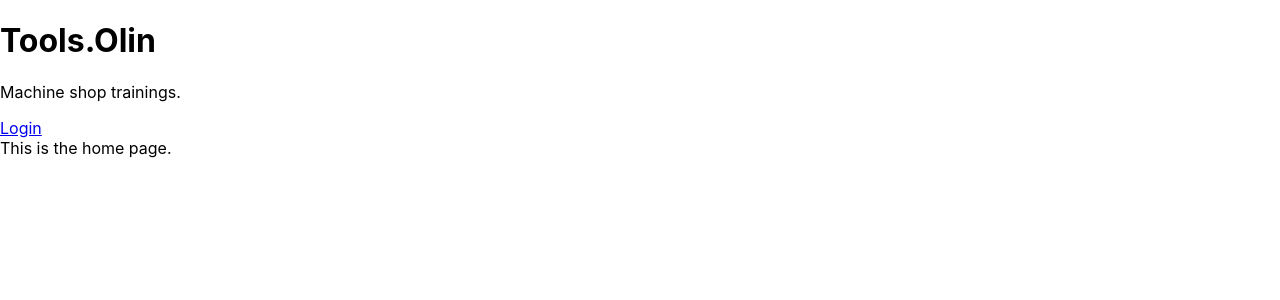
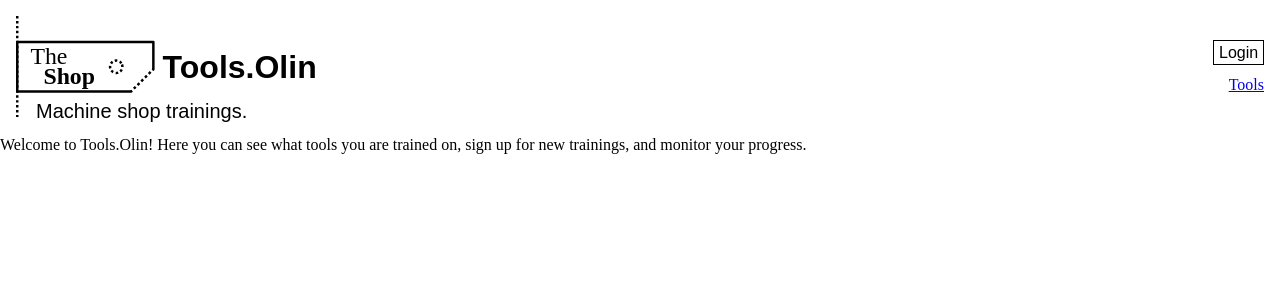
Before and after one commit to jack-greenberg/tools.olin.edu, a React (Create React App) app in the folder web/: page / in a window 1280 px wide. Shown: the top 300 px of the page. Built offline with nearby package versions, Linux system fonts and the light colour scheme; no server answers; a web font is replaced by a local one.

Commit message:
ADD: header styles

```diff
--- a/web/src/App.jsx
+++ b/web/src/App.jsx
@@ -5,7 +5,6 @@ import { Provider } from "react-redux";
 
 import Router from "./Router";
 import store from "./Reducer";
-import { Header } from "./components";
 import { login, logout } from "./auth";
 import "./App.scss";
 
@@ -48,7 +47,6 @@ const App = () => {
   return (
     <>
       <Provider store={store}>
-        <Header />
         <Router />
       </Provider>
     </>
--- a/web/src/App.scss
+++ b/web/src/App.scss
@@ -0,0 +1,13 @@
+h1 {
+    font-size: 2em;
+}
+
+h2 {
+    font-size: 1.5em;
+}
+h3 {
+    font-size: 1.15em;
+}
+h4, h5, h6 {
+    font-size: 1em;
+}
--- a/web/src/Router.jsx
+++ b/web/src/Router.jsx
@@ -3,13 +3,18 @@ import { BrowserRouter as Router, Route, Switch } from "react-router-dom";
 
 import Home from "./pages/Home";
 import Tools from "./pages/Tools";
+import Tool from "./pages/Tool";
+
+import { Header } from "./components";
 
 const AppRouter = () => {
   return (
     <Router>
+      <Header />
       <Switch>
         <Route exact path="/" render={() => <Home />} />
-        <Route path="/tools" render={() => <Tools />} />
+        <Route exact path="/tools" render={() => <Tools />} />
+        <Route path="/tools/:tool" render={tool => <Tool tool={tool}/>} />
         <Route render={() => (<div>404 :(</div>)} />
       </Switch>
     </Router>
--- a/web/src/components/Header/Header.js
+++ b/web/src/components/Header/Header.js
@@ -1,22 +1,111 @@
 import React from "react";
 import { useSelector } from "react-redux";
+import styled from "styled-components";
+import { Link } from "react-router-dom";
+
+import { ReactComponent as ShopLogo } from "../../images/logo.svg";
+
+const StyledHeader = styled.header`
+  padding: 1rem;
+  display: flex;
+  justify-content: space-between;
+  align-items: center;
+`
+
+const HeaderLeft = styled.div`
+`
+
+const StyledHeadline = styled.p`
+  display: flex;
+  align-items: center;
+  margin-bottom: -1em;
+
+  & svg {
+    width: 30%;
+    margin-right: .5em;
+  }
+  & .title {
+    font-size: 2em;
+    font-family: 'din-2014', sans-serif;
+    font-weight: bold;
+    color: black;
+    text-decoration: none;
+  }
+`
+const StyledSubtitle = styled.p`
+  font-size: 1.25em;
+  font-family: 'din-2014', sans-serif;
+  margin-left: 1em;
+`
 
 const Header = (props) => {
   const auth = useSelector(state => state.auth);
 
   return (
-    <div>
-      <h1>Tools.Olin</h1>
-      <p>Machine shop trainings.</p>
+    <StyledHeader>
+      <HeaderLeft>
+        <StyledHeadline>
+          <ShopLogo width="300px" />
+          <Link class="title" to="/">Tools.Olin</Link>
+        </StyledHeadline>
+
+        <StyledSubtitle>
+          Machine shop trainings.
+        </StyledSubtitle>
+
+      </HeaderLeft>
+      <div>
+        <Nav auth={auth} />
+      </div>
+    </StyledHeader>
+  )
+}
+
+const StyledNav = styled.nav`
+  display: flex;
+  flex-direction: column;
+  align-items: end;
+  justify-content: flex-end;
+`
+
+const Nav = (props) => {
+  const { auth } = props;
+
+  return (
+    <StyledNav>
+      <AuthHeader auth={auth} />
+      <ul>
+        <Link to="/tools">Tools</Link>
+      </ul>
+    </StyledNav>
+  )
+}
+
+const ButtonLink = styled.a`
+  font-size: 1em;
+  font-family: 'din-2014', sans-serif;
+  border: 1px solid black;
+  color: inherit;
+  text-decoration: none;
+
+  display: inline;
+  padding: .2em .3em;
+`
+
+const AuthHeader = (props) => {
+  const { auth } = props;
+
+  return (
+    <div style={{marginBottom: '1em'}}>
       {
         auth.isAuthenticated
-        ? (
-          <div>
-            Welcome, {auth.user.firstName}! <a href="/auth/logout">Logout</a>
-          </div>
-        ) : (
-          <a href="/auth/login">Login</a>
-        )
+          ? (
+            <div style={{fontSize: '1em', fontFamily: 'din-2014, sans-serif'}}>
+              Welcome, {auth.user.firstName}! <ButtonLink href="/auth/logout">Logout</ButtonLink>
+            </div>
+          ) : (
+            <ButtonLink href="/auth/login">Login</ButtonLink>
+          )
       }
     </div>
   )
--- a/web/src/index.scss
+++ b/web/src/index.scss
@@ -1,13 +1,54 @@
+/*
+ * RESET
+ *
+ * http://meyerweb.com/eric/tools/css/reset/
+ * v2.0 | 20110126
+ * License: none (public domain)
+ */
+html, body, div, span, applet, object, iframe,
+h1, h2, h3, h4, h5, h6, p, blockquote, pre,
+a, abbr, acronym, address, big, cite, code,
+del, dfn, img, ins, kbd, q, s, samp,
+small, strike, sub, sup, tt, var, u, center,
+dl, dt, dd, ol, ul, li,
+fieldset, form, label, legend,
+table, caption, tbody, tfoot, thead, tr, th, td,
+article, aside, canvas, details, embed,
+figure, figcaption, footer, header, hgroup,
+menu, nav, output, ruby, section, summary,
+time, mark, audio, video {
+    margin: 0;
+    padding: 0;
+    border: 0;
+    font-size: 100%;
+    font: inherit;
+    vertical-align: baseline;
+}
+/* HTML5 display-role reset for older browsers */
+article, aside, details, figcaption, figure,
+footer, header, hgroup, menu, nav, section {
+    display: block;
+}
 body {
-  margin: 0;
-  font-family: -apple-system, BlinkMacSystemFont, "Segoe UI", "Roboto", "Oxygen",
-    "Ubuntu", "Cantarell", "Fira Sans", "Droid Sans", "Helvetica Neue",
-    sans-serif;
-  -webkit-font-smoothing: antialiased;
-  -moz-osx-font-smoothing: grayscale;
+    line-height: 1;
+}
+ol, ul {
+    list-style: none;
+}
+blockquote, q {
+    quotes: none;
+}
+blockquote:before, blockquote:after,
+q:before, q:after {
+    content: '';
+    content: none;
+}
+table {
+    border-collapse: collapse;
+    border-spacing: 0;
 }
 
-code {
-  font-family: source-code-pro, Menlo, Monaco, Consolas, "Courier New",
-    monospace;
+html, body {
+    height: 100%;
+    font-family: 'din';
 }
--- a/web/src/pages/Home.jsx
+++ b/web/src/pages/Home.jsx
@@ -2,7 +2,10 @@ import React from "react";
 
 const Home = () => {
   return (
-      <div>This is the home page.</div>
+      <div>
+        <p>Welcome to Tools.Olin! Here you can see what tools you are trained on,
+        sign up for new trainings, and monitor your progress.</p>
+      </div>
   )
 }
 
--- /dev/null
+++ b/web/src/pages/Tool.jsx
@@ -0,0 +1,45 @@
+import React from "react";
+import { useQuery } from "@apollo/react-hooks";
+import gql from "graphql-tag";
+
+
+const ToolPage = (tool) => {
+
+  const toolQuery = gql`
+    query GET_TOOL($tool: String!) {
+      tool (
+        name: $tool
+      ) {
+        id
+        name
+        category {
+          name
+        }
+      }
+    }
+  `
+
+  const { loading, error, data } = useQuery(toolQuery, {
+    variables: { tool }
+  });
+
+  if (loading) {
+    return (
+      <div>
+        Loading...
+      </div>
+    )
+  }
+
+  if (error) {
+    // TODO: Implement <Error message={} code={} /> component
+  }
+
+  return (
+    <div>
+
+    </div>
+  )
+}
+
+export default ToolPage;
--- a/web/src/pages/Tools.jsx
+++ b/web/src/pages/Tools.jsx
@@ -1,4 +1,5 @@
 import React from "react";
+import { Link } from "react-router-dom";
 import { useQuery } from "@apollo/react-hooks";
 import gql from "graphql-tag";
 
@@ -28,24 +29,26 @@ const Tools = () => {
   }
 
   if (error) {
-    // Handle error
+    // TODO: Implement <Error message={} code={} /> component
   }
 
-  const sorted = _.groupBy(data.tools,"category.name");
+  // Sort tools by their category name
+  const sorted = _.groupBy(data.tools, "category.name");
 
+  // Create tool lists (multiple ul > li)
   const toolList = Object.keys(sorted).map((category) => {
-    const tools = sorted[category];
-    const toolItems = tools.map(tool => {
+    const toolItems = sorted[category].map(tool => {
+      const shortName = tool.name.toLowerCase();
       return (
         <li data-id={tool.id} key={tool.id}>
-          {tool.name}
+          <Link to={"/tools/" + shortName}>{tool.name}</Link>
         </li>
       )
     })
 
     return (
       <div key={category}>
-        <h3>{category}</h3>
+        <h2>{category}</h2>
         <ul>
           {toolItems}
         </ul>
@@ -54,9 +57,12 @@ const Tools = () => {
   });
 
   return (
-    <div>
+    <>
+      <h1>Tools</h1>
+      <p>Click on a tool to visit the page. From there, you can
+        start a training.</p>
       {toolList}
-    </div>
+    </>
   )
 }
 
```
